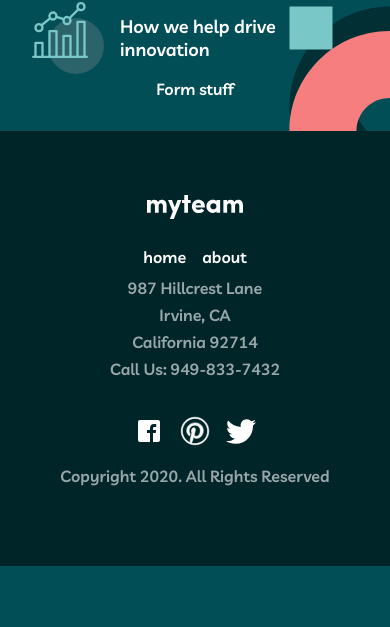
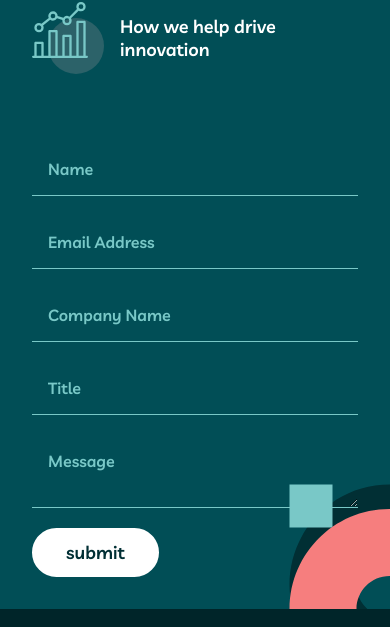
Before and after one commit to codyivy0/FM-team-multipage, a React (Vite) app: page /contact in a window 390 px wide. Shown: the part 733-1360 px from the top of the page. Before the commit the page ends 1299 px from the top, so only its background shows below. Built offline with nearby package versions, Linux system fonts and the light colour scheme.

Commit message:
form responsive

```diff
--- /dev/null
+++ b/src/components/Form/Form.jsx
@@ -0,0 +1,83 @@
+import { useState } from "react";
+import styles from "./Form.module.css";
+import Button from "../Button/Button";
+
+const Form = () => {
+  const [formData, setFormData] = useState({
+    name: "",
+    email: "",
+    company: "",
+    title: "",
+    message: "",
+  });
+
+  function handleChange(e) {
+    const { name, value } = e.target;
+    setFormData((prev) => ({
+      ...prev,
+      [name]: value,
+    }));
+  }
+  function handleSubmit(e) {
+    e.preventDefault();
+    console.log("form data:", formData);
+  }
+
+  return (
+    <div className={styles.formContainer}>
+      <form className={styles.contactForm} onSubmit={handleSubmit}>
+        <input
+          type="text"
+          placeholder="Name"
+          name="name"
+          value={formData.name}
+          onChange={handleChange}
+        />
+
+        <br />
+
+        <input
+          type="email"
+          placeholder="Email Address"
+          name="email"
+          value={formData.email}
+          onChange={handleChange}
+        />
+
+        <br />
+
+        <input
+          type="text"
+          placeholder="Company Name"
+          name="company"
+          value={formData.company}
+          onChange={handleChange}
+        />
+
+        <br />
+
+        <input
+          type="text"
+          placeholder="Title"
+          name="title"
+          value={formData.title}
+          onChange={handleChange}
+        />
+
+        <br />
+
+        <textarea
+          name="message"
+          placeholder="Message"
+          value={formData.message}
+          onChange={handleChange}
+        ></textarea>
+
+        <br />
+        <Button className={styles.submitBtn}>submit</Button>
+      </form>
+    </div>
+  );
+};
+
+export default Form;
--- /dev/null
+++ b/src/components/Form/Form.module.css
@@ -0,0 +1,35 @@
+.contactForm {
+  display: flex;
+  flex-direction: column;
+  margin-top: 4rem;
+}
+.contactForm input,
+textarea {
+  margin: 0;
+  padding: 1rem;
+  border: none;
+  outline: none;
+  background-color: transparent;
+  border-bottom: 1px solid var(--clr-line);
+  color: white;
+  font-size: 1rem;
+
+}
+.contactForm input::placeholder,
+textarea::placeholder {
+  color: var(--clr-line);
+  font-size: 1rem;
+}
+
+.submitBtn {
+  background-color: white;
+  color: var(--clr-bg-dark);
+  align-self: flex-start;
+}
+
+
+@media (min-width:600px) {
+    .contactForm {
+        padding-inline: 1.7rem;
+    }
+}
--- a/src/pages/Contact.jsx
+++ b/src/pages/Contact.jsx
@@ -1,10 +1,11 @@
 import Footer from "../components/Footer/Footer";
+import Form from "../components/Form/Form";
 import styles from "./Contact.module.css";
 const Contact = () => {
   return (
     <>
       <section className={styles.contactContainer}>
-        <div>
+        <div className={styles.contactLeft}>
           <h1>Contact</h1>
           <h2 className={styles.accent}>Ask us about</h2>
           <div className={styles.askCard}>
@@ -21,7 +22,7 @@ const Contact = () => {
           </div>
         </div>
 
-        <div>Form stuff</div>
+        <Form />
       </section>
 
       <Footer />
--- a/src/pages/Contact.module.css
+++ b/src/pages/Contact.module.css
@@ -35,7 +35,6 @@
       url("/bg-pattern-about-2-contact-1.svg");
     background-position: bottom -100px right -100px, top left -100px;
     padding: 2rem 6rem;
-
   }
   .contactContainer h1 {
     font-size: 64px;
@@ -45,11 +44,19 @@
 @media (min-width: 800px) {
   .contactContainer {
     flex-direction: row;
-        padding: 2rem 9rem;
+    padding: 2rem 3rem;
     text-align: left;
+  }
+  .contactLeft {
+    padding: 2rem 2rem;
   }
   .contactContainer div {
     flex: 1;
+    align-items: center;
   }
-
 }
+@media (min-width: 1100px) {
+  .contactContainer {
+    padding: 2rem 7rem;
+  }
+}
```
Lines whose indentation alone changed are shown as unchanged.
